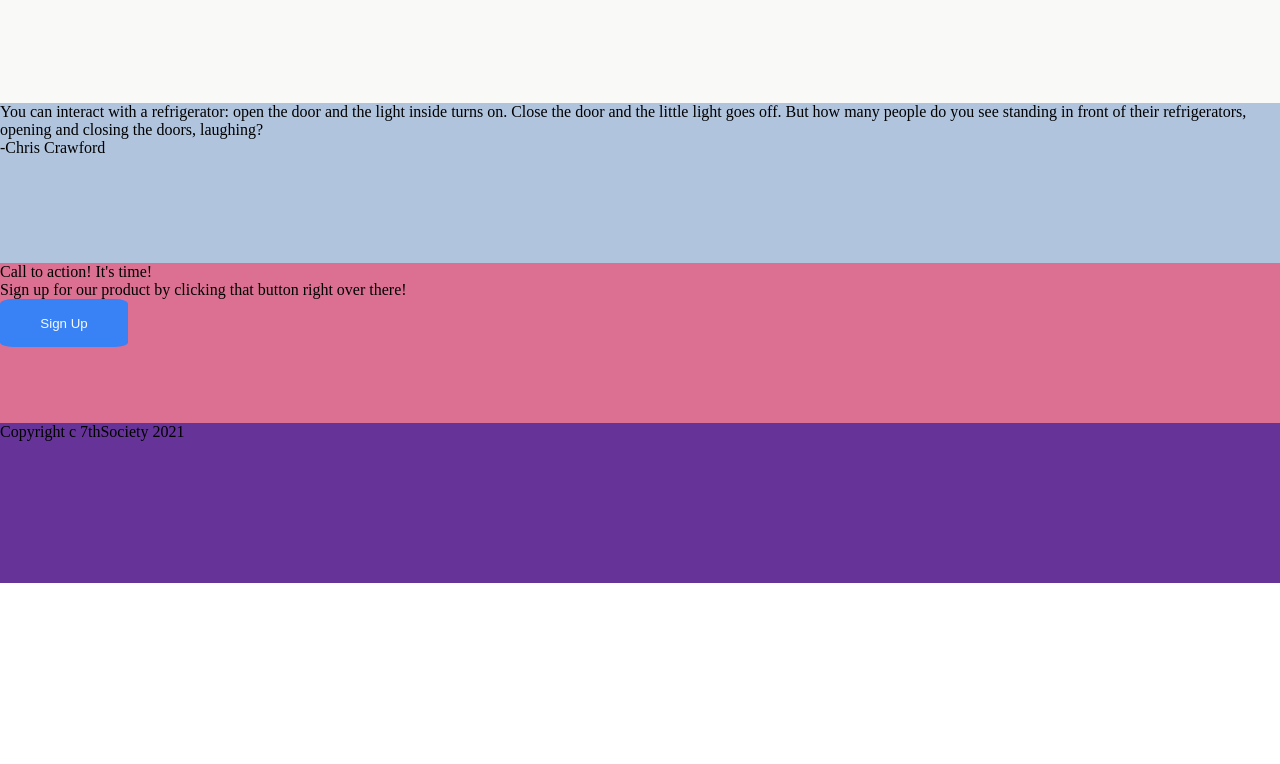
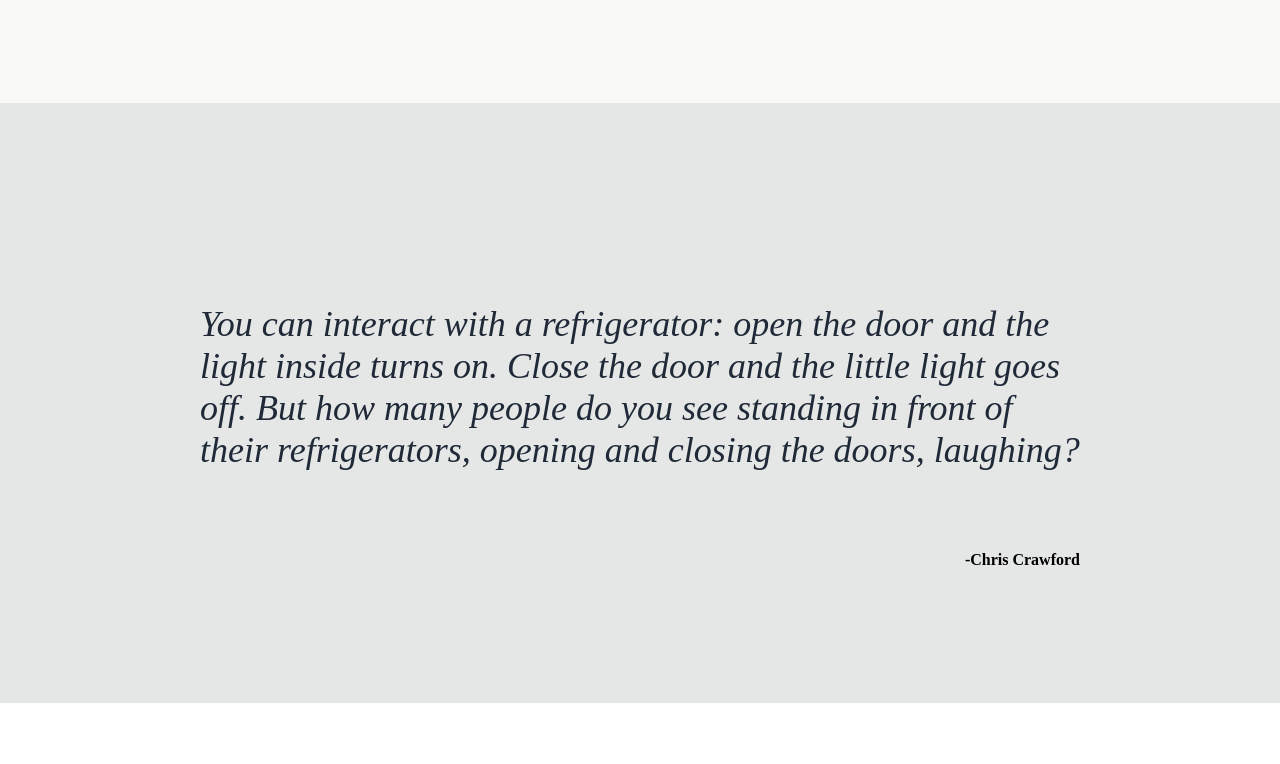
Before and after one commit to David2561/top-landingpage, a plain HTML site: page index.html in a window 1280 px wide. Shown: the part 1033-1797 px from the top of the page. Before the commit the page ends 1616 px from the top, so only its background shows below. Drawn offline with Linux system fonts and the light colour scheme.

Commit message:
final version

```diff
--- a/index.html
+++ b/index.html
@@ -56,7 +56,7 @@
     </section>
 
     <section class="quote">
-        <div class="quote-text">You can interact with a refrigerator: open the door and the light inside turns on. Close the door and the little light goes off. But how many people do you see standing in front of their refrigerators, opening and closing the doors, laughing?</div>
+        <div class="quote-text"><em>You can interact with a refrigerator: open the door and the light inside turns on. Close the door and the little light goes off. But how many people do you see standing in front of their refrigerators, opening and closing the doors, laughing?</em></div>
 
         <div class="quote-author">-Chris Crawford</div>
     </section>
@@ -64,8 +64,10 @@
     <section class="sign-up">
         <div class="call-card">
             <div class="call-text">
-                <div class="call-uppertext">Call to action! It's time!</div>
-                <div class="call-subtext">Sign up for our product by clicking that button right over there!</div>
+                <div class="call-uppertext">Call to action! It's time!
+                    <div class="call-subtext">Sign up for our product by clicking that button right over there!</div>
+                </div>
+
             </div>
             <button class="call-button">Sign Up</button>
         </div>
--- a/style.css
+++ b/style.css
@@ -126,20 +126,70 @@ button{
 
 /*third section*/
 .quote{
-    background-color: lightsteelblue;
-    min-height: 20vh;
+    background-color: #e5e7e6;
+    min-height: 50vh;
+    display: flex;
+    flex-direction: column;
+    padding:200px 200px 0px 200px;
+    gap:10vh;
 }
-
+.quote-text{
+    font-size: 36px;
+    font-weight: lighter;
+    font-style: italic;
+    color: #1f2937;
+}
+.quote-author{
+    align-self: flex-end;
+    font-weight: bold;
+    font-size: 16px;
+}
 
 /*fourth section*/
 .sign-up{
-    background-color:palevioletred;
-    min-height: 20vh;
+    min-height: 30vh;
+    display: flex;
+    align-content: center;
+    justify-content: center;
+    padding: 64px 0px 64px 0px;
+}
+.call-card{
+    background-color: #3882f6;
+    border-radius: 2%;
+    padding: 32px;
+    display: flex;
+    gap:150px;
+    flex-direction: row;
+    align-content: center;
+
+
+}
+.call-uppertext{
+    font-size: 32px;
+    color:#f9faf8;
+    margin-top:5vh;
+
+}
+.call-subtext{
+    font-size: 24px;
+    color:#e5e7eb;
 }
 
-
+.call-button{
+    border: solid 3px white;
+    border-radius: 5%;
+    align-self: center;
+}
 /*fifth section*/
 .bottom{
-    background-color: rebeccapurple;
-    min-height: 20vh;
+    background-color: #1f2937;
+    display: flex;
+    justify-content: center;
+    align-items: center;
+    padding:5vh;
+    min-height: 10vh;
 }
+.footer-text{
+    color:#e5e7e6;
+    font-size: 24px;
+}
```
